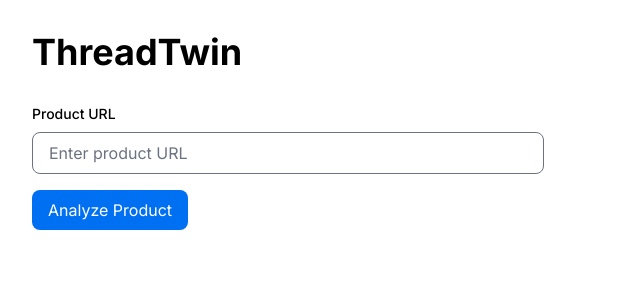
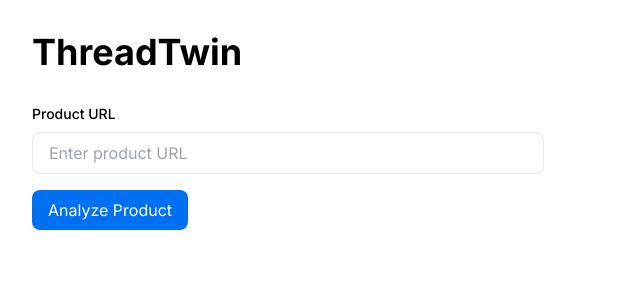
Before and after one commit to briannabogos1157/threadtwin, a Next.js app in the folder frontend/: page / in a window 1280 px wide. Shown: the top 300 px of the page, without its empty margins (0-640 px from the left). Built offline with nearby package versions, Linux system fonts and the light colour scheme; no server answers.

Commit message:
Fix Tailwind configuration and build issues

```diff
--- a/frontend/postcss.config.js
+++ b/frontend/postcss.config.js
@@ -1,6 +1,6 @@
 module.exports = {
   plugins: {
-    '@tailwindcss/postcss7-compat': {},
+    tailwindcss: {},
     autoprefixer: {},
   },
 }
--- a/frontend/tailwind.config.js
+++ b/frontend/tailwind.config.js
@@ -9,12 +9,8 @@ module.exports = {
     extend: {
       colors: {
         primary: '#0070f3',
-        secondary: '#1a1a1a',
       },
     },
   },
-  plugins: [
-    require('@tailwindcss/forms'),
-    require('@tailwindcss/typography'),
-  ],
+  plugins: [],
 }
```
Also changed, not shown: frontend/package.json (+3 -6 lines), 2 other files (tests, documents, lock files or other folders).
